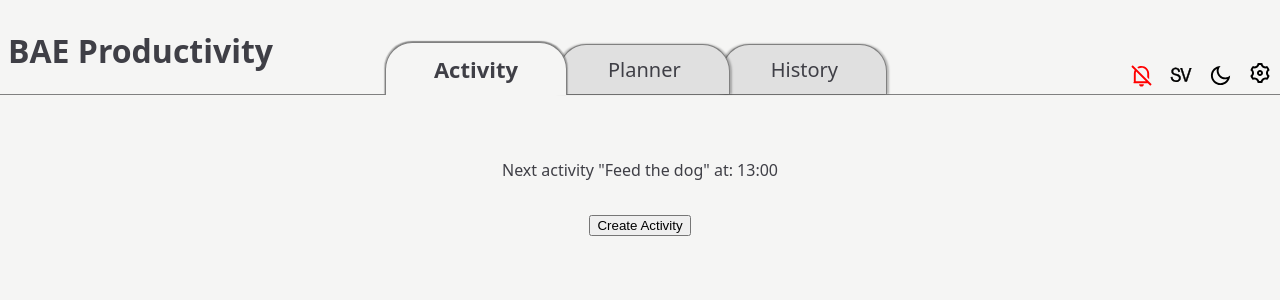
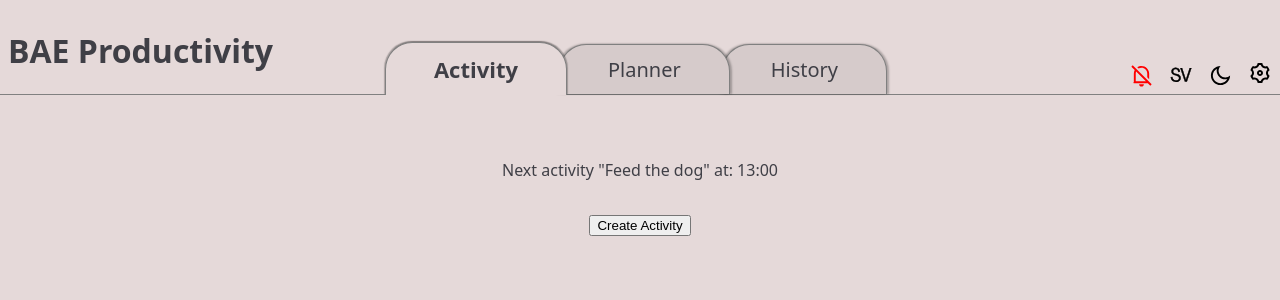
Before and after one commit to ollewarne/linkoping-pps, a React (Vite) app: page / in a window 1280 px wide. Shown: the top 300 px of the page. Built offline with nearby package versions, Linux system fonts and the light colour scheme.

Commit message:
changeing color variables

```diff
--- a/src/index.css
+++ b/src/index.css
@@ -7,9 +7,8 @@
     -webkit-font-smoothing: antialiased;
     -moz-osx-font-smoothing: grayscale;
 
-    --bg: #f5f5f4;
-    --notepad-bg: #E5D9D9;
-    --navlink-bg: #E0E0E0;
+    --bg: #E5D9D9;
+    --navlink-bg: #D6CBCB;
     --navlink-bg-reversed: grey;
 
     --text: #3f3f46;
@@ -18,6 +17,13 @@
     --btn-hover: #c7c4c1;
     --modal-bg: #e8e5e3;
     --filter-svg: brightness(0) invert(0);
+
+    /* CARD COLORS */
+    --notepad-bg: #f5f5f4;
+    --E5D9D9: #f5f5f4;
+    --confirm: #358C4E;
+    --reject: #EF2917;
+
 
     /* CATEGORY COLORS (MUI CHARTS COLORS + Ingrids choice) */
     --purple-meeting: #9C26B0;
@@ -57,18 +63,19 @@
 
 
 [data-theme="dark"] {
-    --bg: #1c1c1e;
-    --notepad-bg: #32323A;
+    --bg: #372426;
+    --notepad-bg: #4D393C;
 
-    --navlink-bg: #3a3a3c;
+    --navlink-bg: #4D393C;
     --navlink-bg-reversed: #FAF8EA;
 
-    --text: #d4d4d8;
+    --text: #E5D9D9;
+
     --btn-bg: #3a3a3c;
     --btn-text: #e4e4e7;
     --btn-hover: #48484a;
     --modal-bg: #2c2c2e;
-    --filter-svg: brightness(0) invert(1);
+    --filter-svg: invert(92%) sepia(6%) saturate(220%) hue-rotate(305deg) brightness(95%) contrast(92%);
 
 }
 
```
